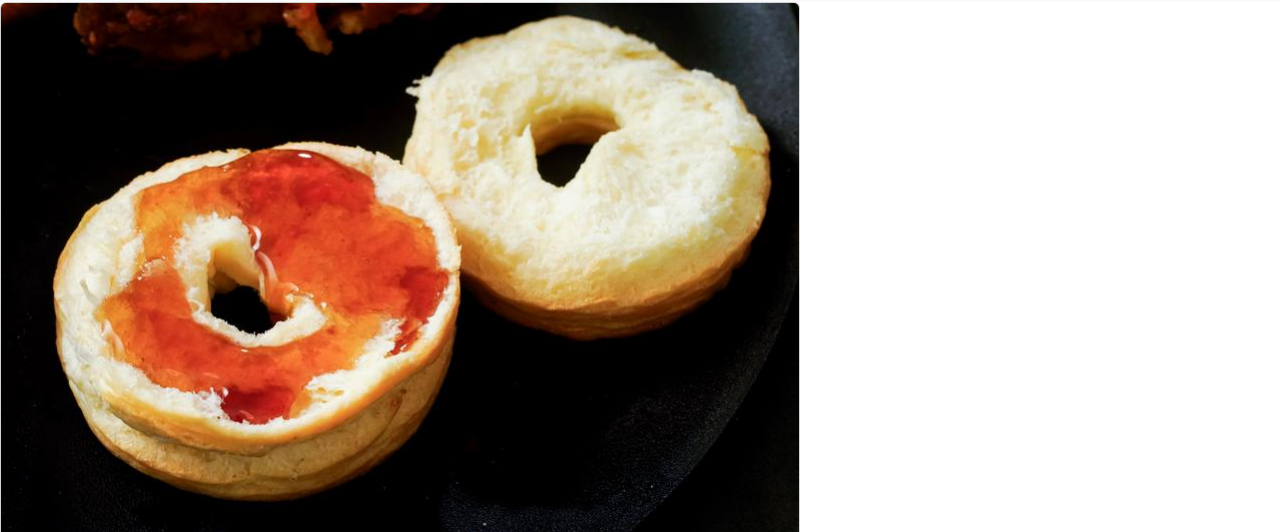
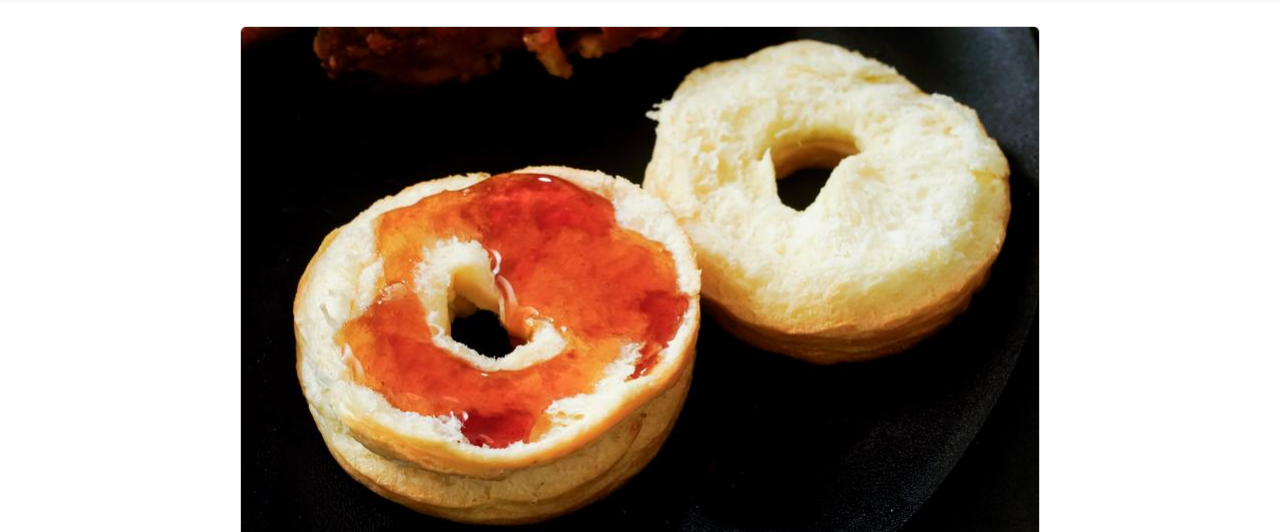
Before and after one commit to kendousys25-wq/team-bread, a plain HTML site: page ranking.html in a window 1280 px wide. Shown: the part 54-586 px from the top of the page. Drawn offline with nearby package versions, Linux system fonts and the light colour scheme.

Commit message:
縦並びに変更

```diff
--- a/ranking.html
+++ b/ranking.html
@@ -40,7 +40,7 @@
             </div>
         </nav>
     </div>
-    <main>
+    <main class="d-flex flex-column align-items-center my-4">
         <div class="card" style="width: 50rem;">
             <img src="image/Biscuit.jpg" class="card-img-top" alt="">
             <div class="card-body">
```
